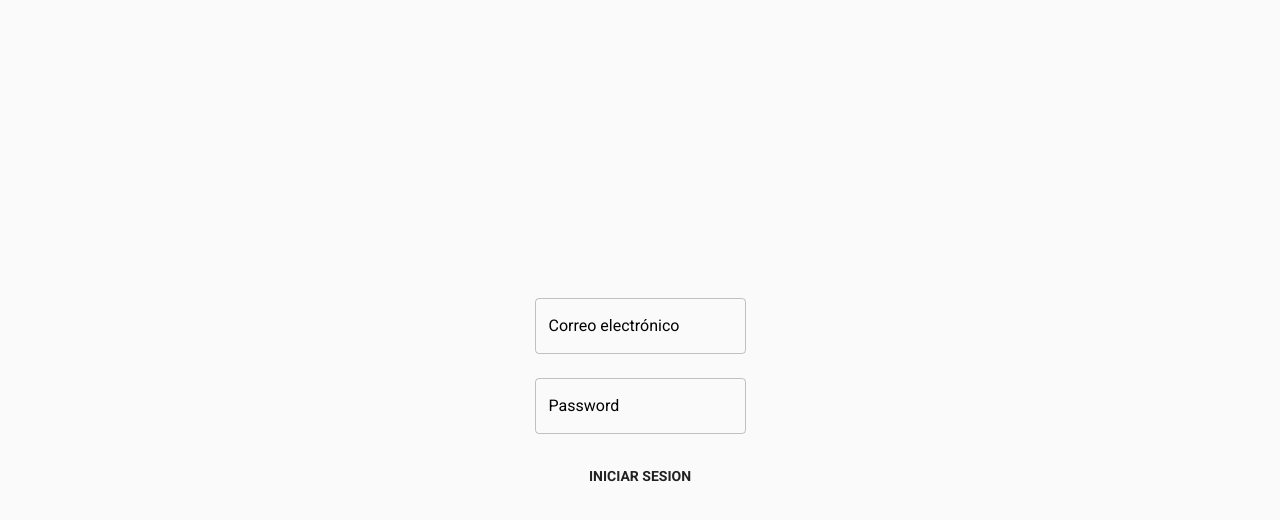
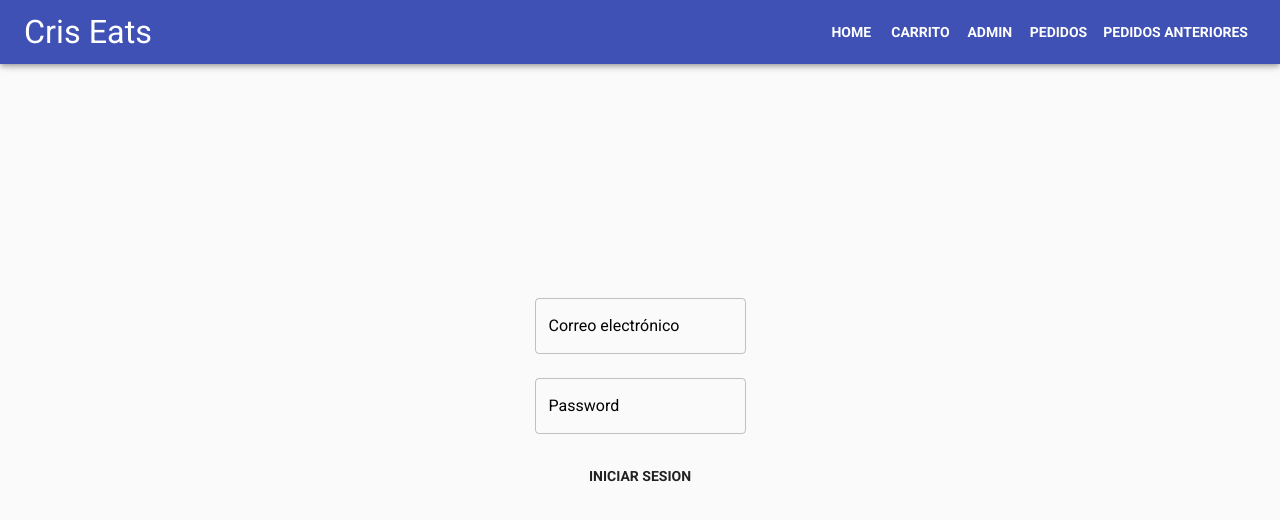
Before and after one commit to sandyandy95/Ecommerce-Next-Firebase, a Next.js app: page /signin in a window 1280 px wide. Shown: the top 520 px of the page. Built offline with nearby package versions, Linux system fonts and the light colour scheme.

Commit message:
feat: add nav

```diff
--- a/package.json
+++ b/package.json
@@ -9,6 +9,7 @@
   },
   "dependencies": {
     "@material-ui/core": "4.11.3",
+    "@material-ui/icons": "4.11.2",
     "clsx": "1.1.1",
     "firebase": "8.3.1",
     "next": "10.0.9",
--- a/src/components/Container/index.jsx
+++ b/src/components/Container/index.jsx
@@ -1,6 +1,7 @@
 import { Container, makeStyles } from '@material-ui/core';
 import clsx from 'clsx';
 import PropTypes from 'prop-types';
+import MainNav from '../../nav';
 import styles from './styles';
 
 const useStyles = makeStyles(styles);
@@ -14,6 +15,7 @@ const ContainerResponsive = ({ children, center, ...props }) => {
       })}
       {...props}
     >
+      <MainNav />
       {children}
     </Container>
   );
--- /dev/null
+++ b/src/nav/index.jsx
@@ -0,0 +1,43 @@
+import {
+  AppBar,
+  Box,
+  Button,
+  Hidden,
+  Toolbar,
+  Typography,
+} from '@material-ui/core';
+import { Menu } from '@material-ui/icons';
+import NextLink from '../components/NextLink';
+// import PropTypes from 'prop-types';
+
+const MainNav = () => {
+  const routes = [
+    { href: '/', label: 'home' },
+    { href: '/carrito', label: 'carrito' },
+    { href: '/admin/usuarios', label: 'admin' },
+    { href: '/pedidos', label: 'pedidos' },
+    { href: '/pedidos-anteriores', label: 'pedidos anteriores' },
+  ];
+  return (
+    <AppBar>
+      <Toolbar>
+        <Box display="flex" flex={1} alignItems="center">
+          <Hidden smUp>
+            <Menu />
+          </Hidden>
+          <Typography variant="h4">Cris Eats</Typography>
+        </Box>
+        <Hidden xsDown>
+          {routes.map((item) => (
+            <NextLink key={item.href} href={item.href}>
+              <Button color="inherit">{item.label}</Button>
+            </NextLink>
+          ))}
+        </Hidden>
+      </Toolbar>
+    </AppBar>
+  );
+};
+MainNav.propTypes = {};
+MainNav.defaultProps = {};
+export default MainNav;
--- a/src/screens/Cart/sections/Resumen/index.jsx
+++ b/src/screens/Cart/sections/Resumen/index.jsx
@@ -10,7 +10,7 @@ const Resumen = ({ subtotal, sellers, totalProducts, onBuy }) => {
   );
   const deliveryDate = new Date().toDateString();
   return (
-    <Box component="section" p={4} position="sticky" top="10px">
+    <Box component="section" p={4} position="sticky" top="56px">
       <Typography gutterBottom variant="h5">
         <b>Resumen de la compra</b>
       </Typography>
@@ -23,11 +23,11 @@ const Resumen = ({ subtotal, sellers, totalProducts, onBuy }) => {
       </Tooltip>
       <Box display="flex" justifyContent="space-between">
         <Typography>Subtotal</Typography>
-        <Typography>{subtotal}</Typography>
+        <Typography>{`$${subtotal}`}</Typography>
       </Box>
       <Box display="flex" justifyContent="space-between" mb={4}>
         <Typography variant="h6">Total</Typography>
-        <Typography variant="h6">{total}</Typography>
+        <Typography variant="h6">{`$${total.toFixed(2)}`}</Typography>
       </Box>
       <Button variant="contained" color="primary" fullWidth onClick={onBuy}>
         Comprar
```
Also changed, not shown: pages/[role]/crear-producto.jsx (deleted, +0 -8 lines), pages/[role]/editar-producto.jsx (deleted, +0 -8 lines).
